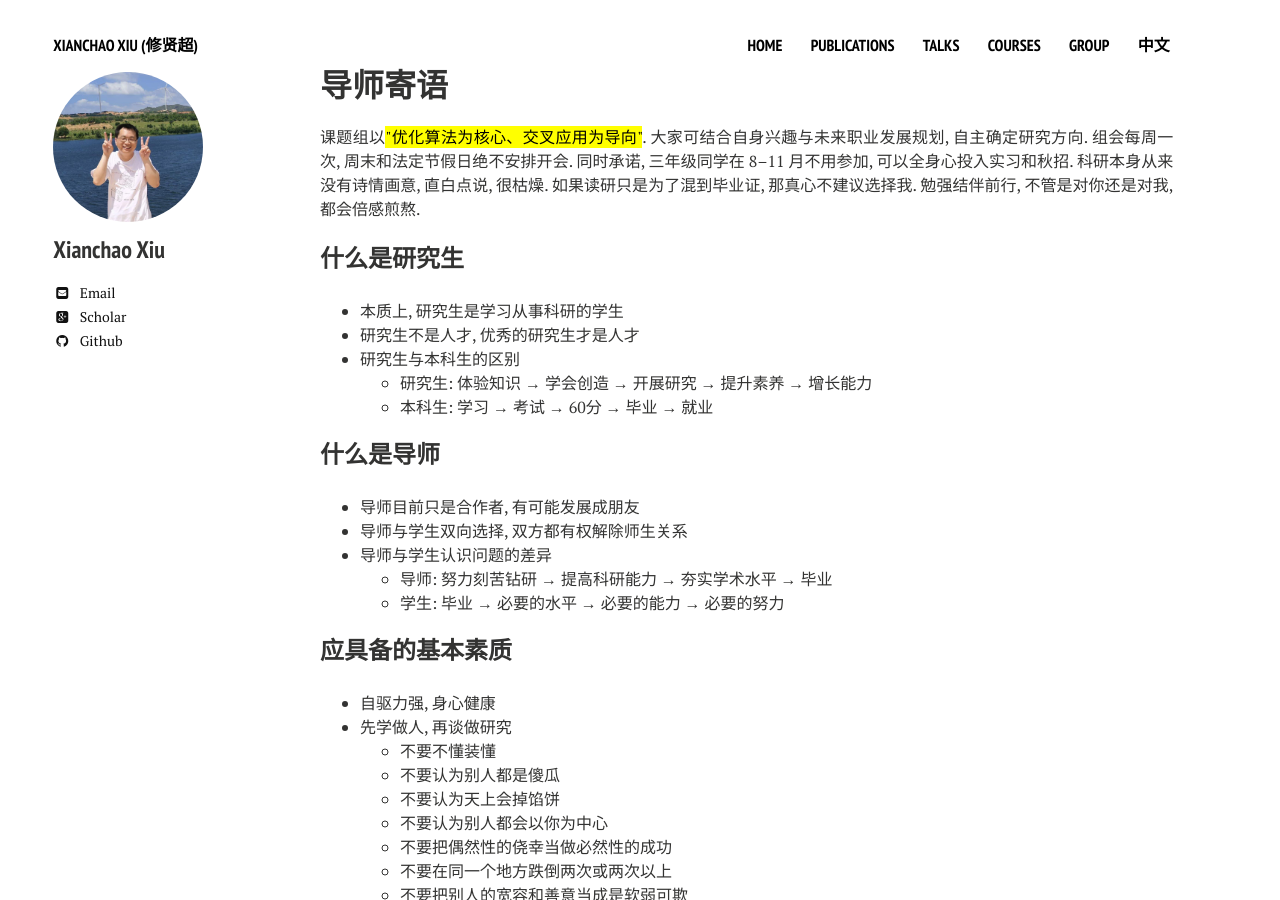
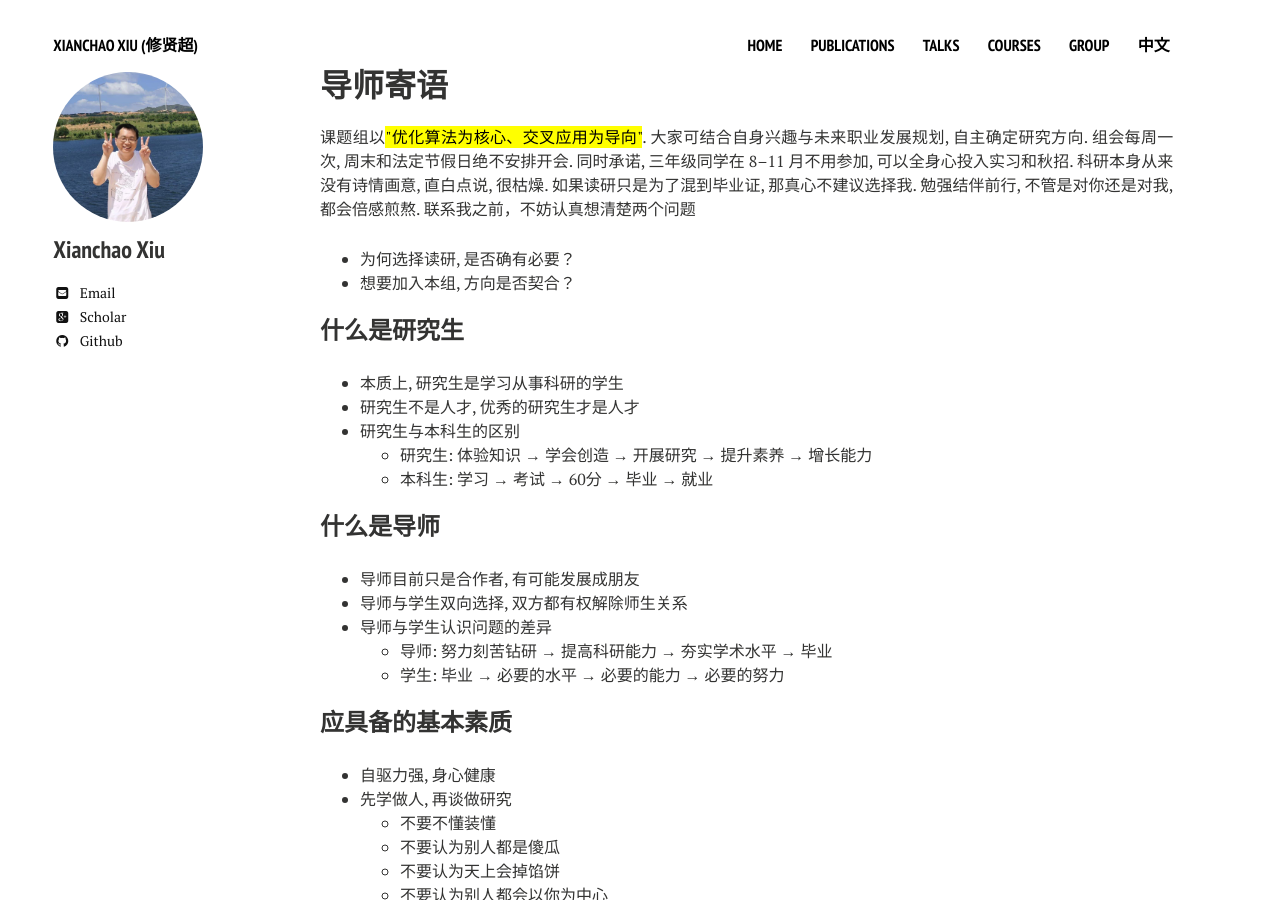
Before and after one commit to xianchaoxiu/xianchaoxiu.github.io, a Jekyll site: the page built from group/reading/index.md, in a window 1280 px wide and 900 px high. Built offline with Jekyll 4.4.1, drawn with Linux system fonts in a browser that asks for light colours; nearby versions of some CDN libraries.

Commit message:
Update index.md

```diff
--- a/group/reading/index.md
+++ b/group/reading/index.md
@@ -12,6 +12,10 @@ share: false
 科研本身从来没有诗情画意, 直白点说, 很枯燥.
 如果读研只是为了混到毕业证, 那真心不建议选择我.
 勉强结伴前行, 不管是对你还是对我, 都会倍感煎熬.
+联系我之前，不妨认真想清楚两个问题
+* 为何选择读研, 是否确有必要？
+* 想要加入本组, 方向是否契合？
+
 
 
 ### 什么是研究生
```
